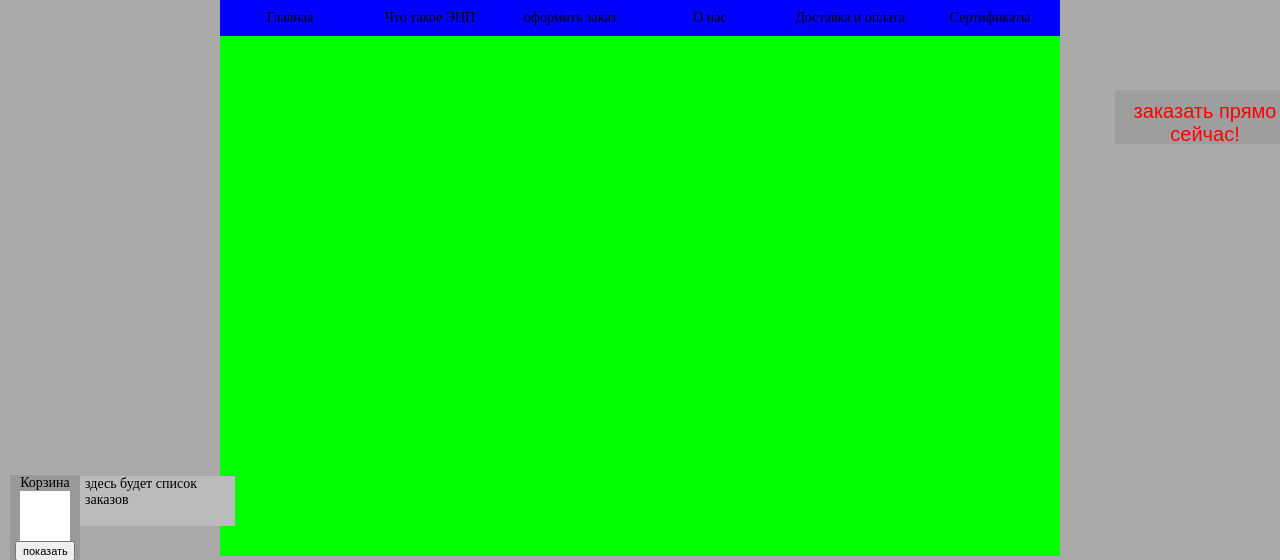
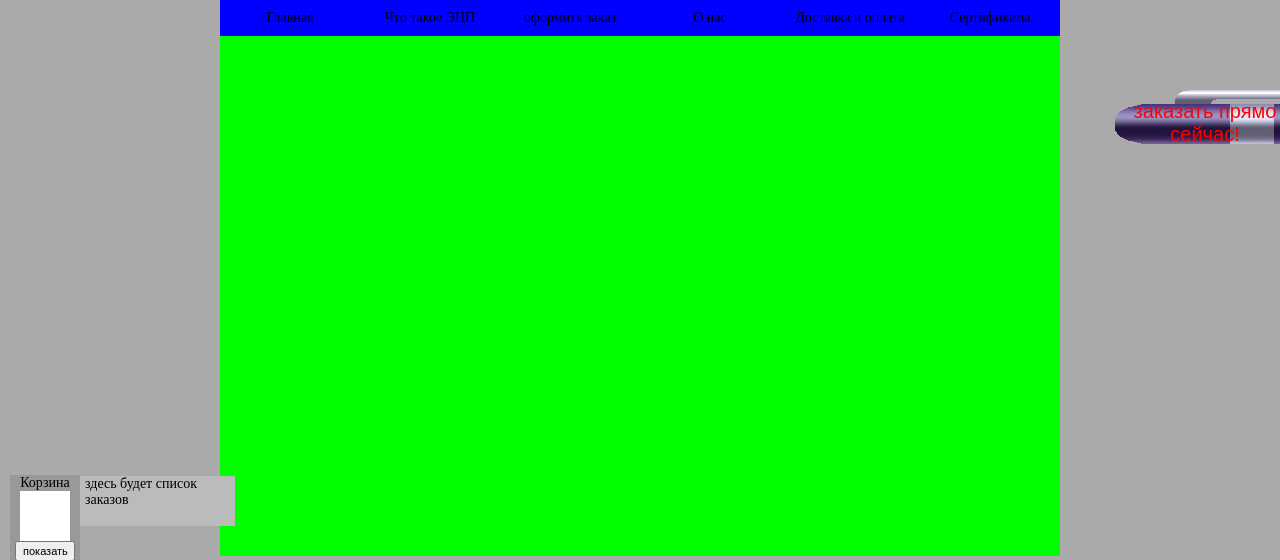
Before and after one commit to vhexx/side_repo, a Django app: template esign/esign/templates/esign/template.html in a window 1280 px wide. Shown: the part 220-780 px from the top of the page. Run offline with Django 3.2, Linux system fonts and the light colour scheme; the template is opened without the code that fills it, so the values that code supplies are empty; some libraries are stand-ins or nearby versions; grey boxes are pictures that could not be loaded.

Commit message:
add pen.png, spring.png, change template.html, template_style.css

```diff
--- a/esign/esign/static/css/template_style.css
+++ b/esign/esign/static/css/template_style.css
@@ -132,7 +132,8 @@ a
 #show_menu #show_menu_bkg
 {
 	background-color: transparent;
-	background-image: url(pen.png);
+	background-image: url(../img/pen.png);
+        background-image: url({% static 'img/pen.png' %});
 	height : 54px;
 	width : 441px;
 	display : block;
@@ -174,7 +175,8 @@ a
 	height : 80px;
 	display: block;
 	background-color: transparent;
-	background-image: url(spring.png);
+	background-image: url(../img/spring.png);
+        background-image: url({% static 'img/spring.png' %});
 	top : -80px;
 	left : -5px;
 }
--- a/esign/esign/templates/esign/template.html
+++ b/esign/esign/templates/esign/template.html
@@ -4,10 +4,17 @@
 <html>
  <head>
   <meta http-equiv="Content-Type" content="text/html; charset=utf-8" />
+
+  <link rel="stylesheet" type="text/css" href="../../static/css/template_style.css">
+  <link rel="stylesheet" type="text/css" href="../../static/css/section_style.css">
+
   <link rel="stylesheet" type="text/css" href="{% static 'css/template_style.css' %}">
   <link rel="stylesheet" type="text/css" href="{% static 'css/section_style.css' %}">
   <script src="http://css3-mediaqueries-js.googlecode.com/svn/trunk/css3-mediaqueries.js"></script>
   <script src="http://code.jquery.com/jquery-latest.min.js"></script>
+
+  <script src="../../static/js/fmenu.js" type="text/javascript"></script>
+
   <script src="{% static 'js/fmenu.js' %}" type="text/javascript"></script>
 
   <!--[if lt IE 8]>
```
Also changed, not shown: esign/esign/static/img/pen.png (added), esign/esign/static/img/spring.png (added).
